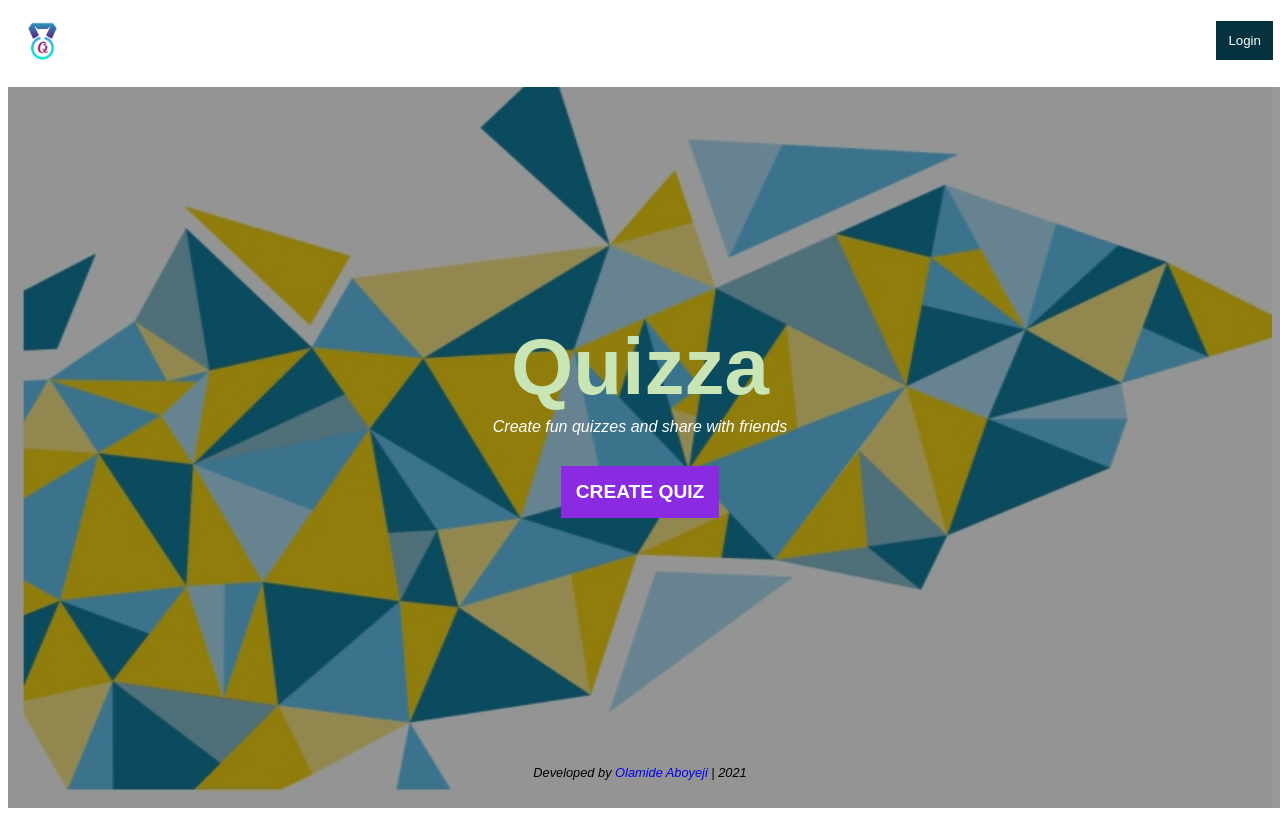
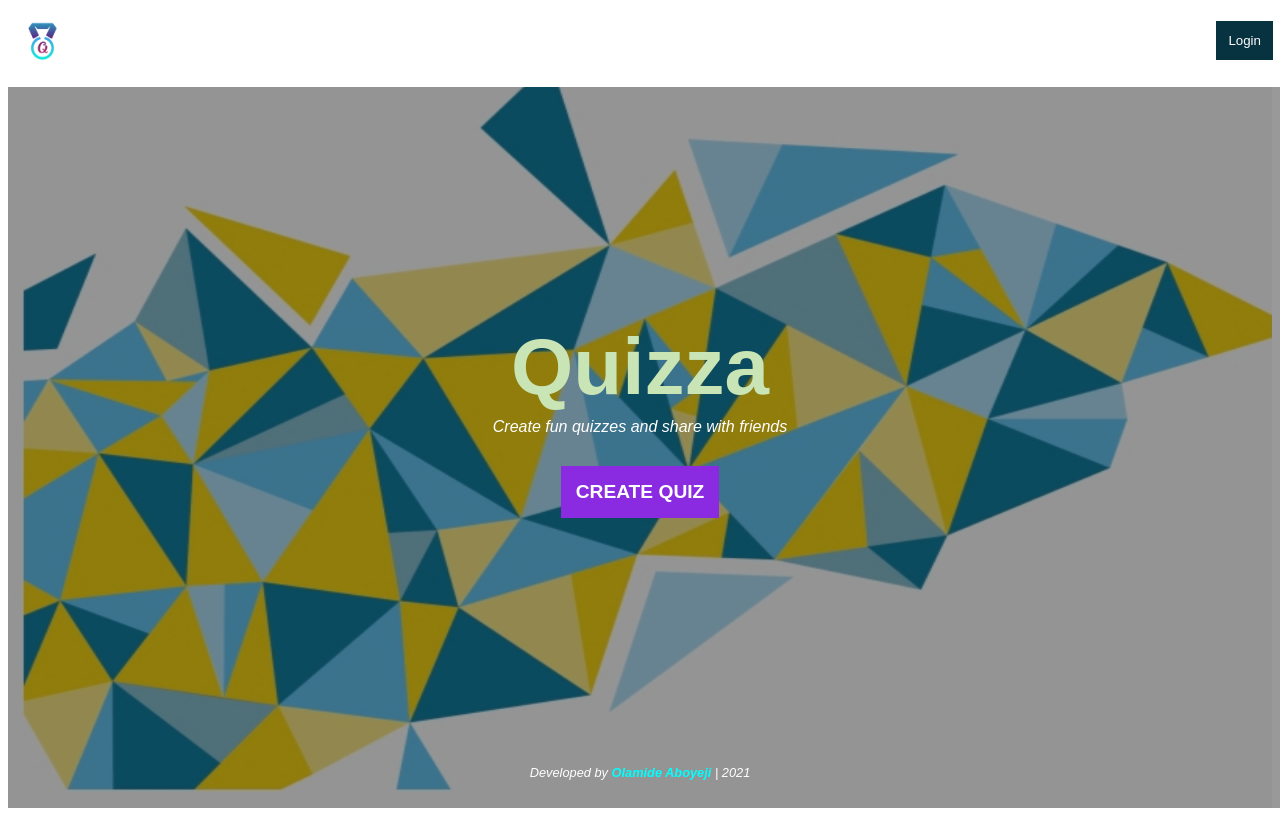
Before and after one commit to aolamide/quizza, a React (Create React App) app: page / in a window 1280 px wide. Built offline with nearby package versions, Linux system fonts and the light colour scheme; the HTML template or start-up script is replaced by a standard one.

Commit message:
change color of name on footer

```diff
--- a/src/css/home.module.css
+++ b/src/css/home.module.css
@@ -1,10 +1,10 @@
-h1{
+h1 {
   font-size: 3em;
 }
-.container{
+.container {
   height: 100vh;
-    font-family: 'ubuntu', sans-serif;
-    background-image : url(../images/test.png);
+  font-family: "ubuntu", sans-serif;
+  background-image: url(../images/test.png);
   background-color: #f6f6f6;
   background-size: 100vw 100vh;
   background-repeat: no-repeat;
@@ -14,7 +14,6 @@ h1{
   justify-content: center;
   text-align: center;
 }
-
 
 .main {
   display: flex;
@@ -26,14 +25,18 @@ h1{
   z-index: 3;
 }
 
-
 .creator {
   position: fixed;
-   bottom:7px;
+  bottom: 7px;
   width: 100%;
   font-size: 0.8em;
   font-style: italic;
   z-index: 3;
+  color: white;
+}
+.creator a {
+  color: cyan;
+  font-weight: bold;
 }
 .creator:hover {
   transform: scale(1.2);
```
Lines whose indentation alone changed are shown as unchanged.
